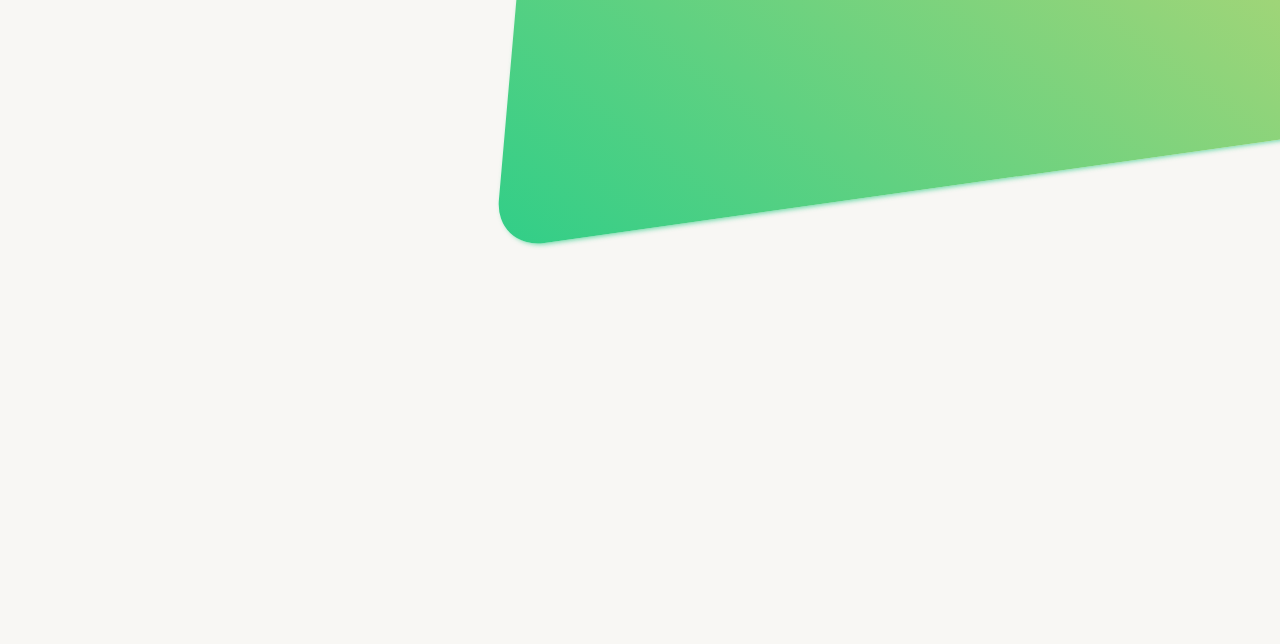
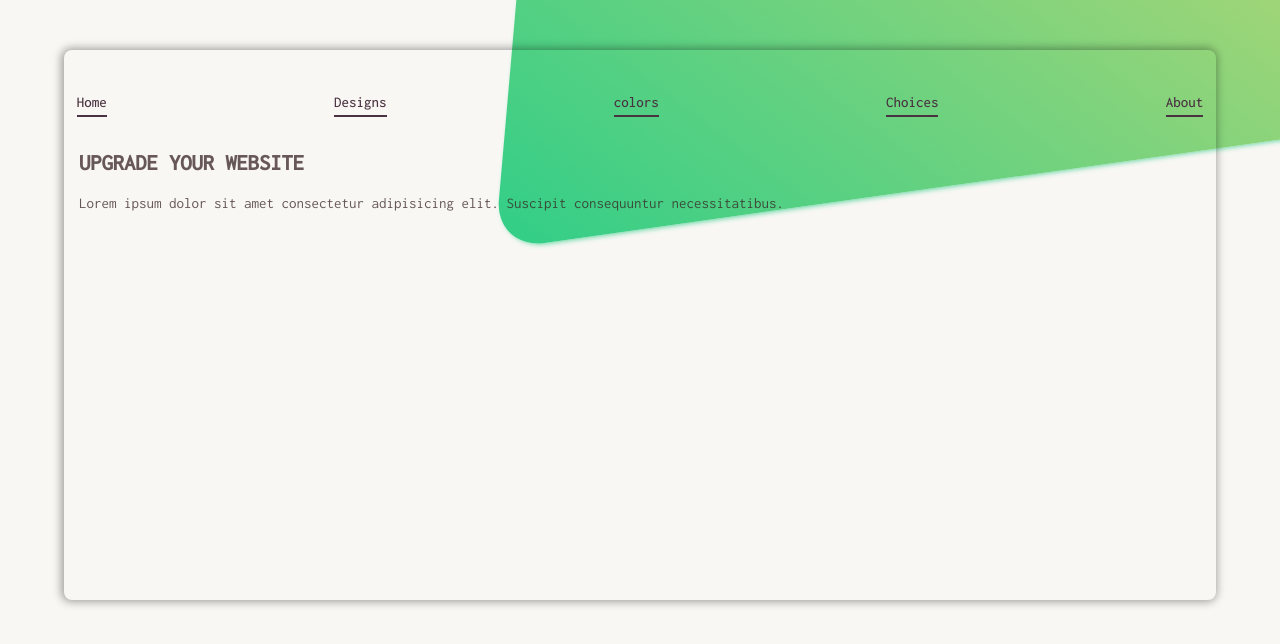
Before and after one commit to parthibt/responsive-website, a plain HTML site: page index.html in a window 1280 px wide. Shown: the top 644 px of the page. Drawn offline with Linux system fonts and the light colour scheme.

Commit message:
add the files

```diff
--- a/index.html
+++ b/index.html
@@ -9,10 +9,26 @@
 </head>
 <body>
     <div class="contanier">
-        <div class="circle">
-
+        <div class="space"></div>
+<div class="contetn-container">
+    <header>
+        <nav class="nav-bar">
+            <ul class="nav-link">
+                <li><a href="#">Home</a></li>
+                <li><a href="#">Designs</a></li>
+                <li><a href="#">colors</a></li>
+                <li><a href="#">Choices</a></li>
+                <li><a href="#">About</a></li>
+            </ul>
+        </nav>
+    </header>
+    <main>
+        <div class="para">
+            <h2>Upgrade Your website</h2>
+            <p>Lorem ipsum dolor sit amet consectetur adipisicing elit. Suscipit consequuntur necessitatibus.</p>
         </div>
-
+    </main>
+</div>
 
     </div>
 
--- a/responsive.css
+++ b/responsive.css
@@ -18,8 +18,9 @@
     --circle-one: #27a09e;
     --circle-two: #4a3341;
     --text-color: #009c8e;
-    --circle-three: #ffa8bf;
+    --circle-three: #fd94b0;
     --back2-color: #ffdb6a;
+    --over-color: #362222be;
 }
 body{
     line-height: 1.5;
@@ -63,3 +64,66 @@ body{
     filter: blur(30%);
     z-index: -1;
 }
+.space{
+    margin-bottom: 50px;
+    overflow: hidden;
+}
+.contetn-container{
+    display: block;
+    margin: auto;
+    max-width: 90%;
+    height: 550px;
+    box-shadow: -1px 0px 8px 2px rgba(0, 0, 0, 0.34);
+    border-radius: 8px;
+    overflow: hidden;
+
+}
+.nav-bar{
+    width: 100%;
+    height: 40px;
+    margin-top: 40px;
+
+}
+.nav-link{
+  display: flex;
+  justify-content: space-between;
+  align-items: center;
+  align-self: center;
+  list-style: none;
+  margin: 0.8em;
+}
+.nav-link a{
+    text-decoration: none;
+    border-bottom: 2px solid var(--circle-two);
+    font-size: 1rem;
+    color: var(--circle-two);
+    font-weight: 500;
+    padding-bottom: 5px;
+    font-size: 15px;
+    transition: all .3s cubic-bezier(.53,-1.19,0,1.78);
+}
+.nav-link a:hover{
+    color: var(--circle-three);
+    border-bottom: none;
+
+
+}
+
+.para{
+    color: var(--over-color);
+    line-height: 1.6;
+    font-size: 15px;
+    margin: 1em;
+}
+.para h2{
+    text-transform: uppercase;
+    margin-bottom: 10px;
+}
+
+/*Svg img*/
+
+
+
+
+
+/*media queryes*/
```
